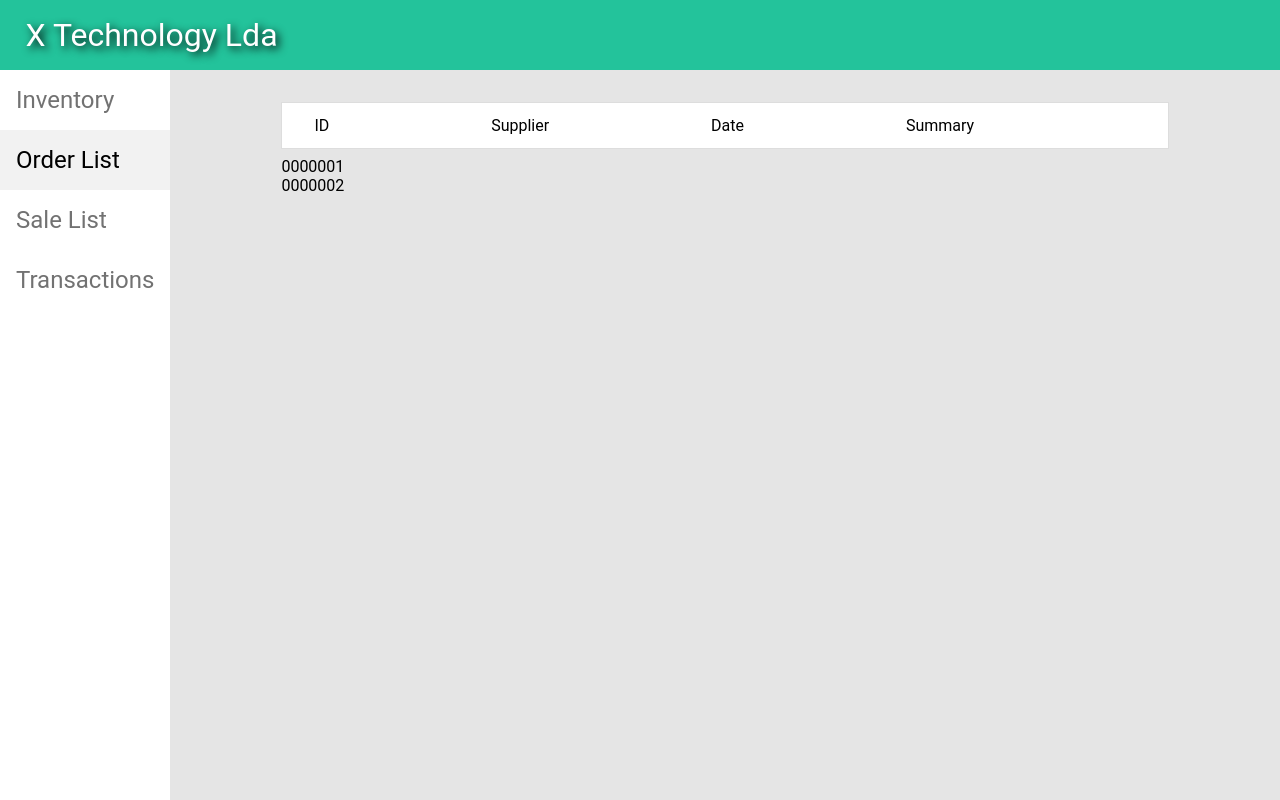
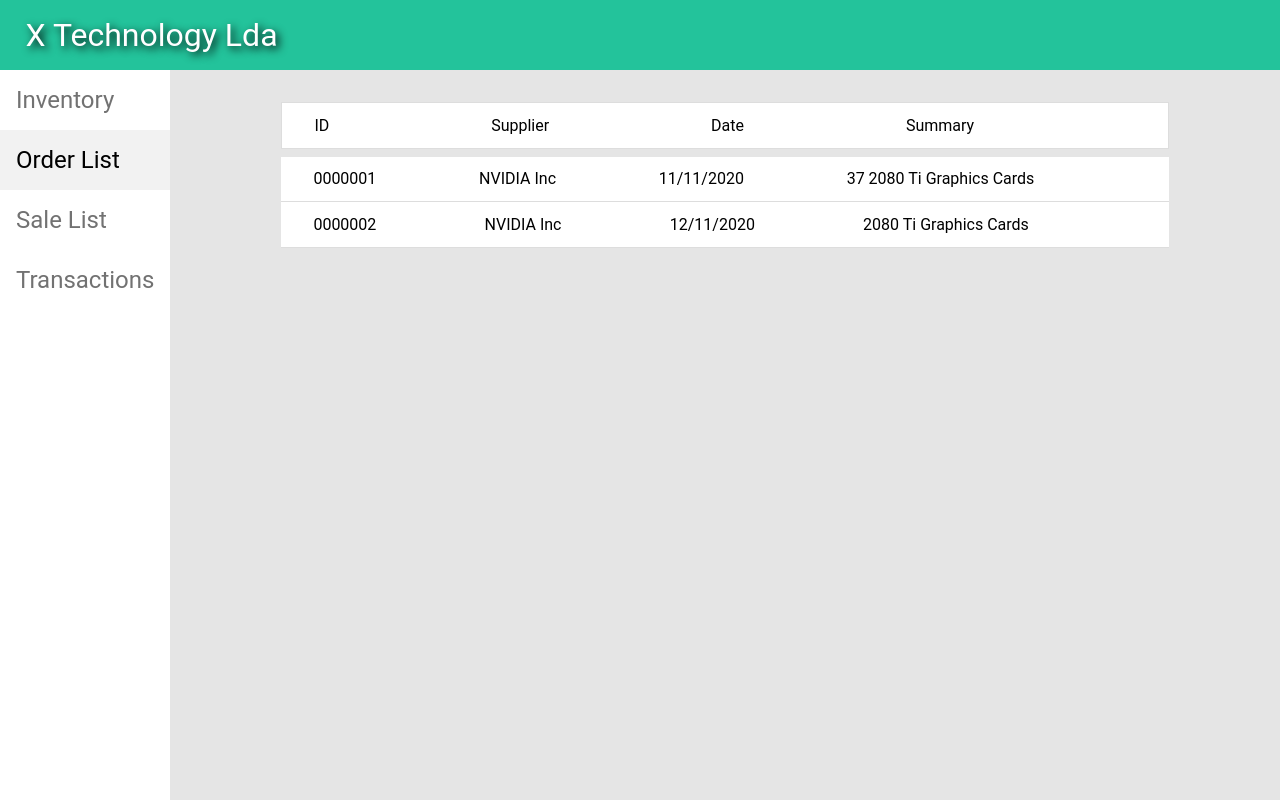
Before and after one commit to leonardofmoura/sinf, a React (Create React App) app in the folder x-logistics/: page /orders in a window 1280 px wide. Built offline with nearby package versions, Linux system fonts and the light colour scheme.

Commit message:
order individual card item style kinda done but it doesnt lign up properly. need to come up with some solution

```diff
--- /dev/null
+++ b/x-logistics/src/components/orders/OrderItem/OrderItem.jsx
@@ -0,0 +1,14 @@
+import React from 'react';
+
+import styles from './OrderItem.module.css';
+
+export default function OrderItem(props) {
+    return(
+        <section className={styles.orderItem}>
+            <div>{props.order.id}</div>
+            <div>{props.order.supplier}</div>
+            <div>{props.order.date}</div>
+            <div>{props.order.summary}</div>
+        </section>
+    )
+}
--- /dev/null
+++ b/x-logistics/src/components/orders/OrderItem/OrderItem.module.css
@@ -0,0 +1,10 @@
+.orderItem {
+    display: flex;
+    background-color: #ffffff;
+    padding: 0.8em 2em;
+    border-bottom: 1px solid #dddddd;
+}
+
+.orderItem div {
+    flex-grow: 1;
+}
--- a/x-logistics/src/components/orders/OrderList/OrderList.jsx
+++ b/x-logistics/src/components/orders/OrderList/OrderList.jsx
@@ -1,4 +1,7 @@
 import React from 'react';
+
+import OrderItem from '../OrderItem/OrderItem';
+
 import styles from './OrderList.module.css';
 
 export default function OrderList(props) {
@@ -12,7 +15,7 @@ export default function OrderList(props) {
         },
         {
             id: '0000002',
-            suppler: 'NVIDIA Inc',
+            supplier: 'NVIDIA Inc',
             date: '12/11/2020',
             summary: '2080 Ti Graphics Cards',
         }
@@ -23,7 +26,7 @@ export default function OrderList(props) {
             {
                 orders.map((item) => {
                     return (
-                        <div>{item.id}</div>
+                        <OrderItem order={item}/>
                     )
                 })
             }
```
